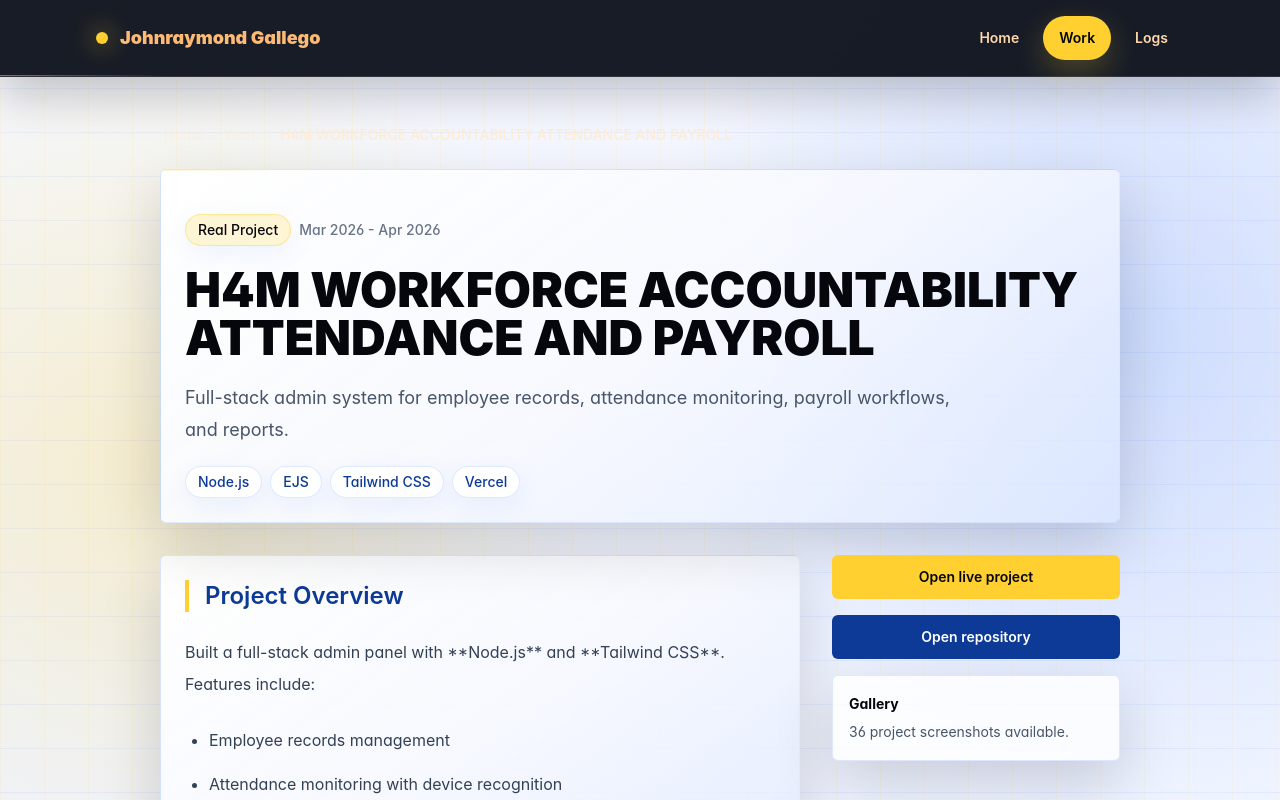
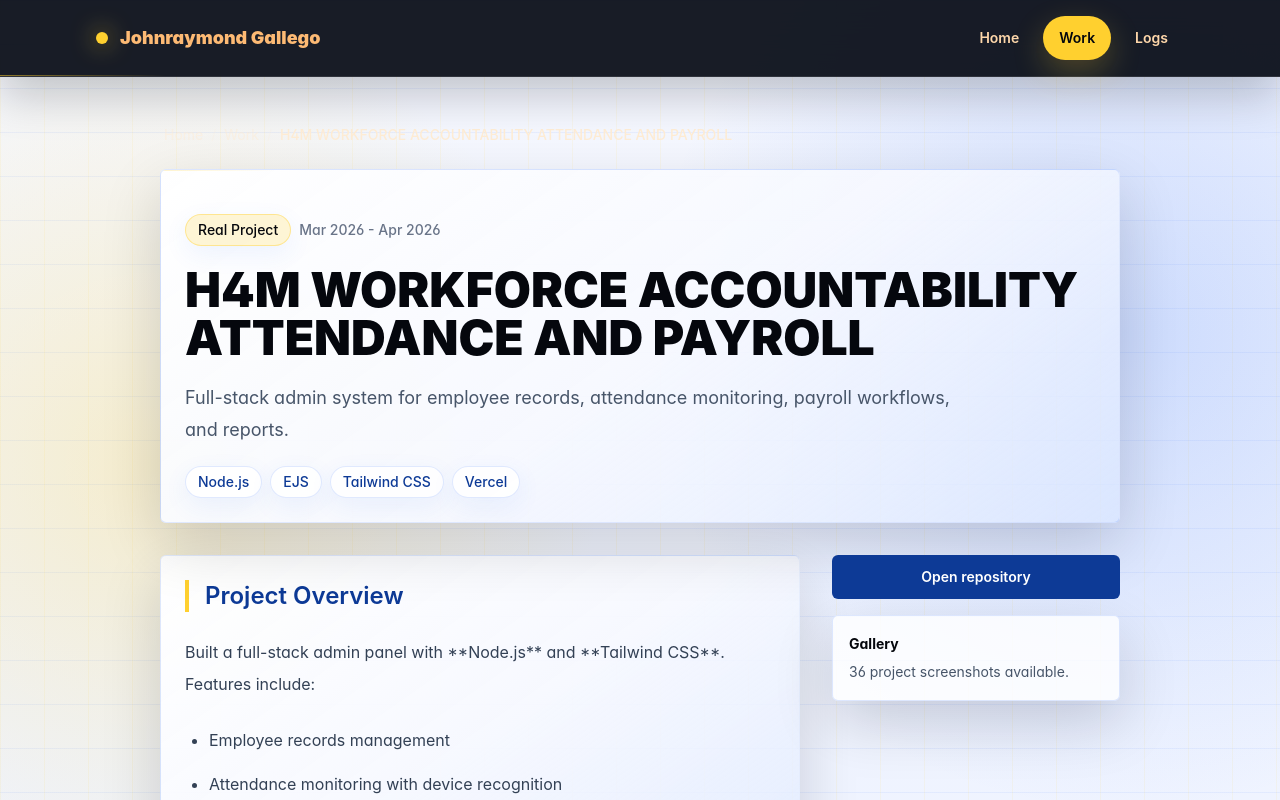
Before and after one commit to johnraymondgallego08-maker/my_portfolio, a Next.js app: page /work/h4m-workforce in a window 1280 px wide. Shown: the top 800 px of the page. Built offline with nearby package versions, Linux system fonts and the light colour scheme; no server answers.

Commit message:
modified

```diff
--- a/app/work/[slug]/page.tsx
+++ b/app/work/[slug]/page.tsx
@@ -89,15 +89,6 @@ export default async function ProjectDetail({ params }: Props) {
         </div>
 
         <aside className="space-y-4 lg:sticky lg:top-24 lg:self-start">
-          {project.liveUrl ? (
-            <Link
-              className="inline-flex min-h-11 w-full items-center justify-center rounded-md bg-moss px-4 text-sm font-semibold text-ink transition duration-300 hover:-translate-y-0.5 hover:bg-[#ffdc5e]"
-              href={project.liveUrl}
-              target="_blank"
-            >
-              Open live project
-            </Link>
-          ) : null}
           {project.repositoryUrl ? (
             <Link
               className="inline-flex min-h-11 w-full items-center justify-center rounded-md bg-navy px-4 text-sm font-semibold text-white transition duration-300 hover:-translate-y-0.5 hover:bg-clay"
```
